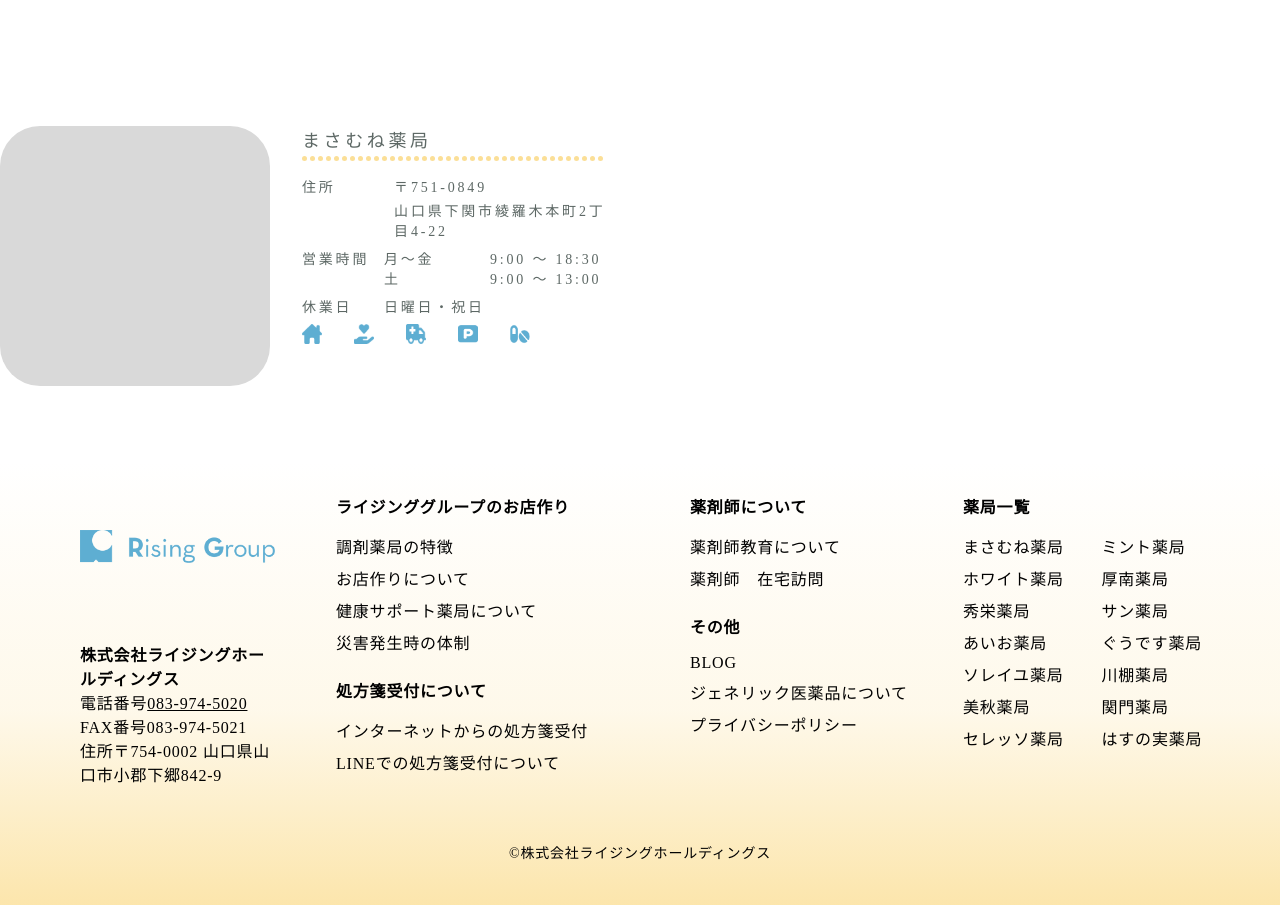
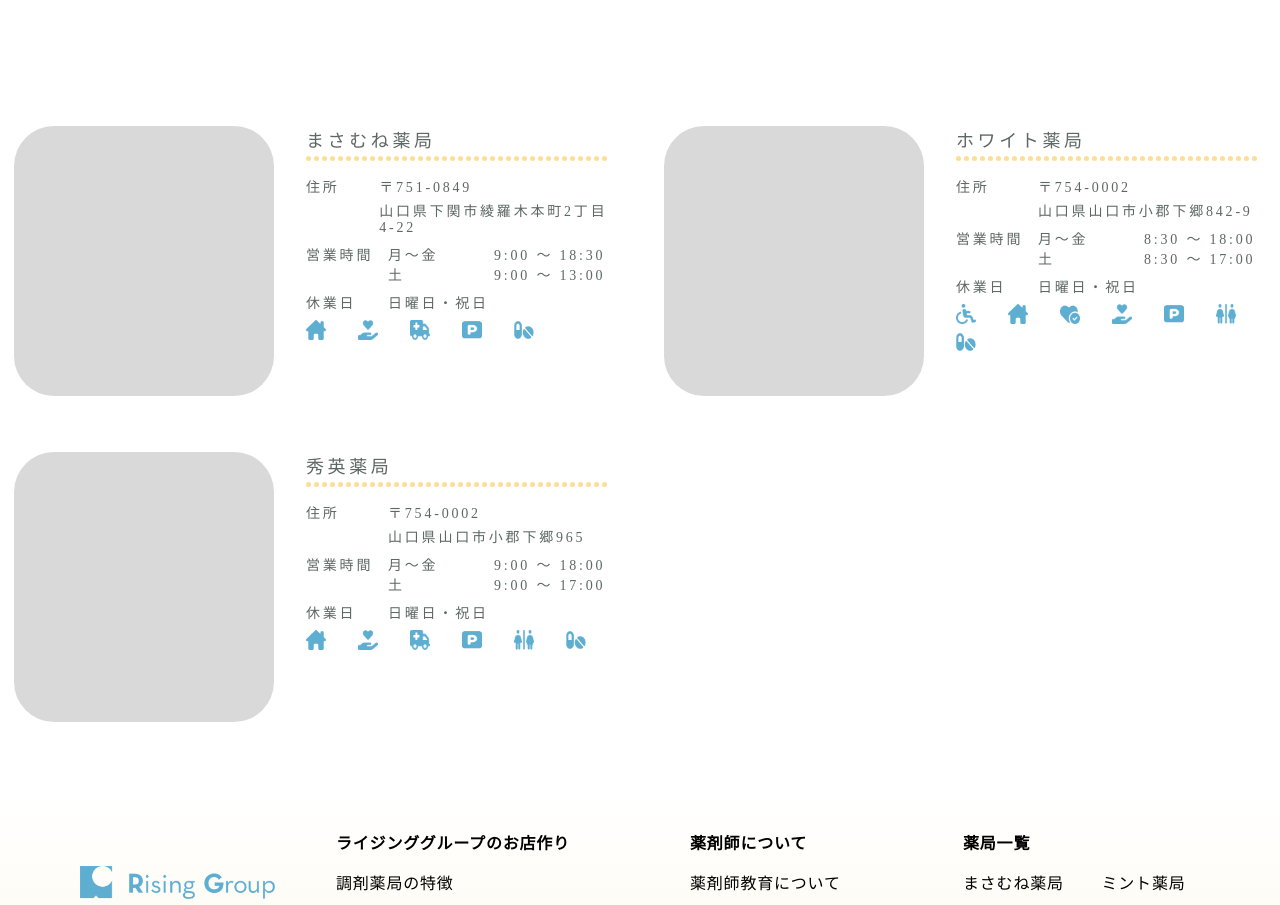
Before and after one commit to hcstantheman/rising, a Next.js app: page /branch in a window 1280 px wide. Shown: the part 700-1605 px from the top of the page. Built offline with nearby package versions, Linux system fonts and the light colour scheme; a web font is replaced by a local one.

Commit message:
workable repeated component

```diff
--- a/components/branch/Cardholder.tsx
+++ b/components/branch/Cardholder.tsx
@@ -1,21 +1,11 @@
 import React from 'react';
 import styles from './css/cardholder.module.scss';
 import DottedLine from "../common/DottedLine";
+import ContentProps from "../../type/ContentProps";
 
 interface ImageInfoProps {
   imageUrl?: string; // imageUrl is now optional
-  content: contentProps;
-}
-interface contentProps {
-  name: string;
-  postcode: string;
-  address: string;
-  weekdayLabel: string;
-  weekdayHour: string;
-  weekendLabel: string;
-  weekendHour: string;
-  restDay: string;
-  iconsToDisplay: string[];
+  content: ContentProps;
 }
 type IconMapping = { [key: string]: string };
 const iconMapping: IconMapping = {
@@ -35,7 +25,7 @@ const Cardholder:  React.FC<ImageInfoProps> = ({ imageUrl, content}) => {
   return (
     <div className={styles.cardholderContainer}>
       { imageUrl ?
-        <img src={imageUrl} alt="Image" className="image" /> :
+        <img src={imageUrl} alt="Image" className={styles.image} /> :
         <div className={styles.defaultImage}></div>
       }
       <div className={styles.infoContainer}>
@@ -54,18 +44,18 @@ const Cardholder:  React.FC<ImageInfoProps> = ({ imageUrl, content}) => {
           <div className={styles.businessLabel}>営業時間</div>
           <div className={styles.businessHours}>
             <div className={styles.businessRow}>
-              <span className={styles.dayLabel}>月～金</span>
-              <span>9:00 ～ 18:30</span>
+              <span className={styles.dayLabel}>{content.weekdayLabel}</span>
+              <span>{content.weekdayHour}</span>
             </div>
             <div className={styles.businessRow}>
-              <span className={styles.dayLabel}>土</span>
-              <span>9:00 ～ 13:00</span>
+              <span className={styles.dayLabel}>{content.weekendLabel}</span>
+              <span>{content.weekendHour}</span>
             </div>
           </div>
         </div>
         <div className={styles.restContainer}>
           <div className={styles.restLabel}>休業日</div>
-          <p>日曜日・祝日</p>
+          <p>{content.restDay}</p>
         </div>
         <div className={styles.iconsContainer}>
           {content.iconsToDisplay.map(iconLabel => (
--- a/components/branch/css/cardholder.module.scss
+++ b/components/branch/css/cardholder.module.scss
@@ -4,8 +4,13 @@
     max-height: 270px;
     .defaultImage{
         background: #D9D9D9;
-        height: 260px;
-        width: 270px;
+        height: 270px;
+        width: 260px;
+        border-radius: 40px;
+    }
+    .image{
+        height: 270px;
+        width: 260px;
         border-radius: 40px;
     }
 }
@@ -25,9 +30,6 @@
     }
     .addressContainer{
 
-        .addressLabel{
-            width: 112px;
-        }
         .addressContent{
             flex-grow: 1;
         }
@@ -39,10 +41,6 @@
         }
     }
     .businessContainer{
-        .businessLabel {
-
-            width: 82px;
-        }
         .businessRow {
             display: flex;
             align-items: center;
@@ -53,9 +51,6 @@
         }
     }
     .restContainer{
-        .restLabel{
-            width: 82px;
-        }
         .restContent{
             flex-grow: 1;
         }
@@ -91,3 +86,6 @@
     align-items: flex-start;
     @extend .font;
 }
+.addressLabel, .businessLabel, .restLabel, .dayLabel{
+    width: 82px;
+}
--- a/pages/branch.tsx
+++ b/pages/branch.tsx
@@ -1,11 +1,74 @@
-import React from 'react';
+import React, {useEffect, useState} from 'react';
 import Header from '../components/header/Header';
 import Footer from '../components/footer/Footer';
 import styles from './css/branch.module.scss';
 import Legend from "../components/branch/Legend";
 import Cardholder from "../components/branch/Cardholder";
+import ContentProps from "../type/ContentProps";
+
+
 
 const Making: React.FC = () => {
+  const [cardholderData, setCardholderData] = useState<ContentProps[]>([]);
+  useEffect(() => {
+    setCardholderData( [
+      {
+        name: 'まさむね薬局', address: '山口県下関市綾羅木本町2丁目4-22', postcode:'751-0849',
+        weekdayLabel: '月～金', weekdayHour:'9:00 ～ 18:30',
+        weekendLabel: '土', weekendHour: '9:00 ～ 13:00',
+        restDay:'日曜日・祝日',
+        iconsToDisplay: ["在宅", "相談", "宅配", "駐車場", "ゲネリック"]
+      },
+      {
+        name: 'ホワイト薬局', address: '山口県山口市小郡下郷842-9', postcode:'754-0002',
+        weekdayLabel: '月～金', weekdayHour:'8:30 ～ 18:00',
+        weekendLabel: '土', weekendHour: '8:30 ～ 17:00',
+        restDay:'日曜日・祝日',
+        iconsToDisplay: ['車椅子','在宅', '血圧計', '相談', '駐車場', 'トイレ', 'ゲネリック']
+      },
+      {
+        name: '秀英薬局', address: '山口県山口市小郡下郷965', postcode:'754-0002',
+        weekdayLabel: '月～金', weekdayHour:'9:00 ～ 18:00',
+        weekendLabel: '土', weekendHour: '9:00 ～ 17:00',
+        restDay:'日曜日・祝日',
+        iconsToDisplay: ['在宅', '相談', '宅配', '駐車場', 'トイレ', 'ゲネリック']
+      },
+      // {
+      //   name: 'あいお薬局', address: '山口県山口市秋穂東6279', postcode:'754-1101',
+      //   weekdayLabel: '月～金', weekdayHour:'9:00 ～ 18:00',
+      //   weekendLabel: '土', weekendHour: '9:00 ～ 13:00',
+      //   restDay:'日曜日・祝日',
+      //   iconsToDisplay: ['車椅子','相談', '宅配', '駐車場', 'トイレ', 'ゲネリック']
+      // },
+      // {
+      //   name: 'ソレイユ薬局', address: '山口県山口市黒川771-13', postcode:'753-0851',
+      //   weekdayLabel: '月・火・水・金', weekdayHour:'9:00 ～ 18:30',
+      //   weekendLabel: '木', weekendHour: '9:00 ～ 17:00',
+      //   restDay:'日曜日・祝日',
+      //   iconsToDisplay: ['車椅子','在宅', '相談', 'トイレ', 'ゲネリック']
+      // },
+      // {
+      //   name: 'あいお薬局', address: '山口県山口市秋穂東6279', postcode:'754-1101',
+      //   weekdayLabel: '月～金', weekdayHour:'9:00 ～ 18:00',
+      //   weekendLabel: '土', weekendHour: '9:00 ～ 13:00',
+      //   restDay:'日曜日・祝日',
+      //   iconsToDisplay: ['車椅子','相談', '宅配', '駐車場', 'トイレ', 'ゲネリック']
+      // },
+
+    ])
+
+    // Fetch data from API
+    // fetch('your-api-url')
+    //   .then(response => response.json())
+    //   .then(data => {
+    //     setCardholderData(data); // Assuming 'data' is an array of cardholder data
+    //   })
+    //   .catch(error => {
+    //     // Handle any errors
+    //     console.error('Error fetching data:', error);
+    //   });
+  }, []);
+
   return (
     <div>
       <Header text='薬局一覧' />
@@ -13,12 +76,9 @@ const Making: React.FC = () => {
         <Legend/>
       </div>
       <div className={styles.cardholderContainer}>
-        <Cardholder content={{
-          name: 'まさむね薬局', address: '山口県下関市綾羅木本町2丁目4-22', postcode:'751-0849',
-          weekdayLabel: '月～金', weekdayHour:'9:00 ～ 18:30',
-          weekendLabel: '土', weekendHour: '9:00 ～ 13:00',
-          restDay:'日曜日・祝日',
-          'iconsToDisplay': ["在宅", "相談", "宅配", "駐車場", "ゲネリック"] }}/>
+        {cardholderData.map((content, index) => (
+          <Cardholder key={index} content={content} />
+        ))}
       </div>
       <Footer />
     </div>
--- a/pages/css/branch.module.scss
+++ b/pages/css/branch.module.scss
@@ -1,3 +1,10 @@
 .legend{
     margin: 104px 0 188px 192px;
 }
+.cardholderContainer{
+    display: grid;
+    grid-template-columns: repeat(2, 1fr); /* Two columns of equal width */
+    gap: 56px 48px; /* 56px vertical gap, 48px horizontal gap */
+    margin: 0 auto; /* Margin on all sides */
+    max-width: 1252px;
+}
--- /dev/null
+++ b/type/ContentProps.ts
@@ -0,0 +1,13 @@
+interface ContentProps {
+  name: string;
+  postcode: string;
+  address: string;
+  weekdayLabel: string;
+  weekdayHour: string;
+  weekendLabel: string;
+  weekendHour: string;
+  restDay: string;
+  iconsToDisplay: string[];
+}
+
+export default ContentProps;
```
